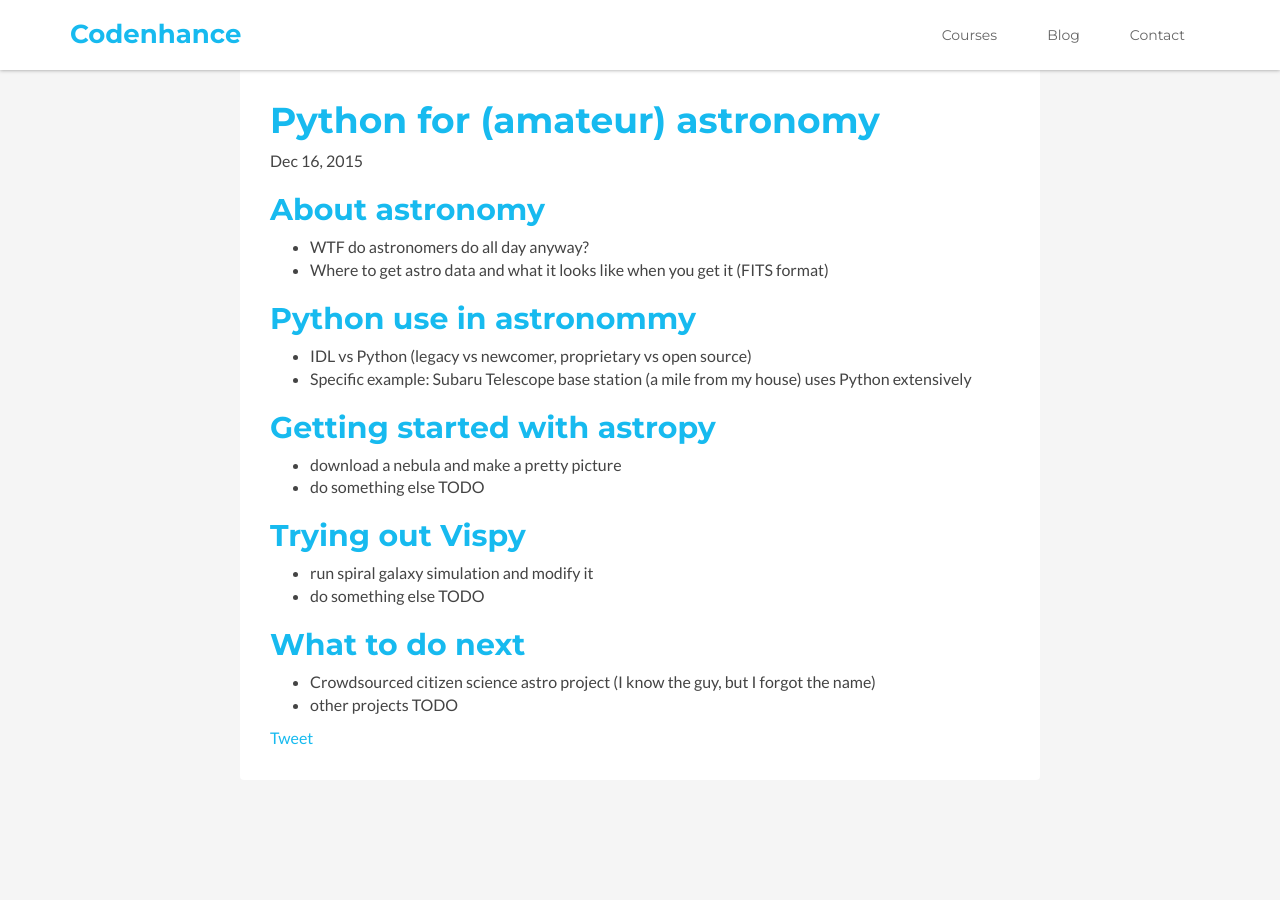
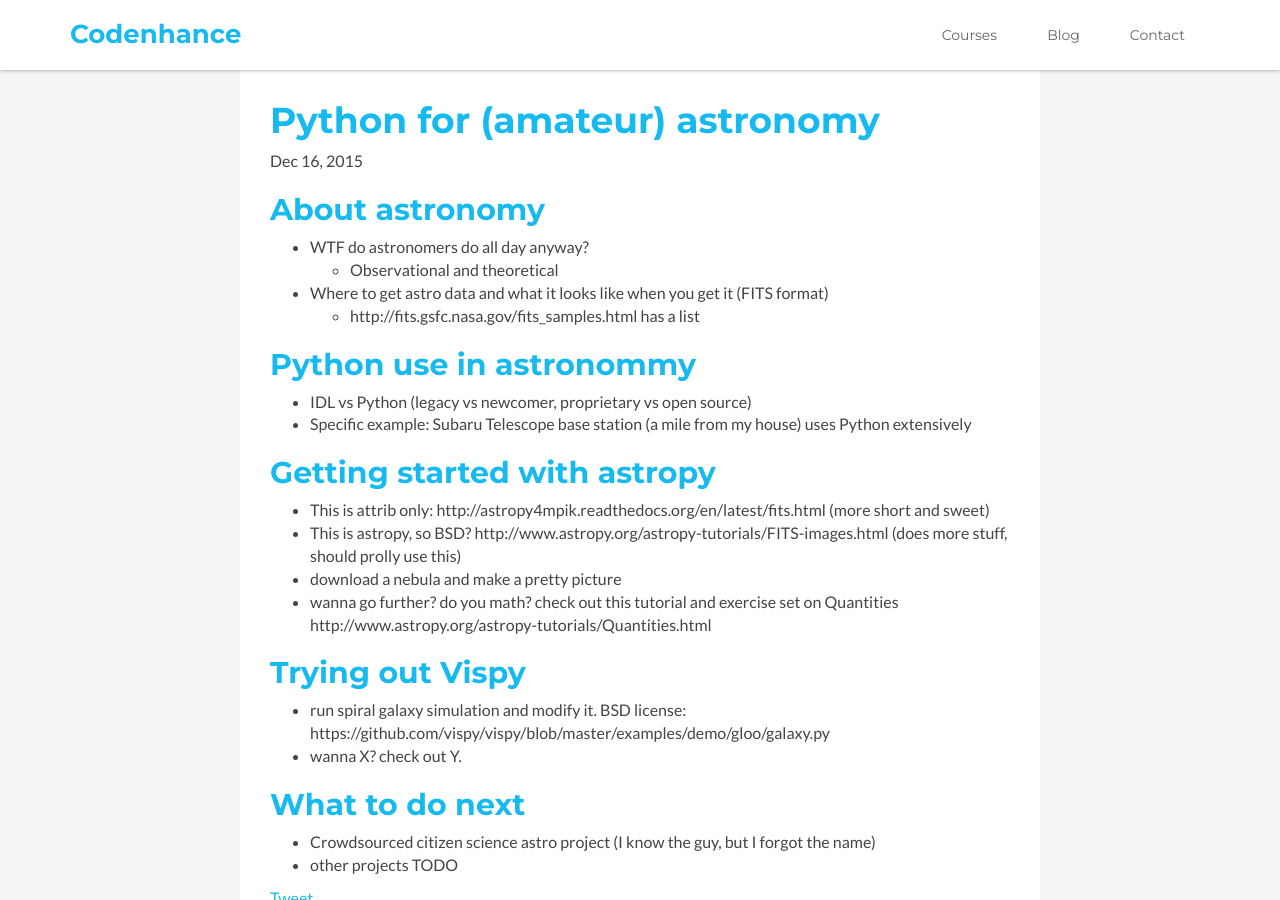
Before and after one commit to Codenhance/codenhance.github.io, a Jekyll site: the page built from python-for-the-amateur-astronomer/index.md, in a window 1280 px wide and 900 px high, scrolled down 367 px. Built offline with Jekyll 4.4.1, drawn with Linux system fonts in a browser that asks for light colours; comment, search, counter and statistics services are not loaded.

Commit message:
add more detail to outline

```diff
--- a/python-for-the-amateur-astronomer/index.md
+++ b/python-for-the-amateur-astronomer/index.md
@@ -7,7 +7,9 @@ date:   2015-12-16 15:12:07
 ## About astronomy
 
 - WTF do astronomers do all day anyway?
+  - Observational and theoretical
 - Where to get astro data and what it looks like when you get it (FITS format)
+  - http://fits.gsfc.nasa.gov/fits_samples.html has a list
 
 ## Python use in astronommy
 
@@ -16,13 +18,15 @@ date:   2015-12-16 15:12:07
 
 ## Getting started with astropy
 
+- This is attrib only: http://astropy4mpik.readthedocs.org/en/latest/fits.html (more short and sweet)
+- This is astropy, so BSD? http://www.astropy.org/astropy-tutorials/FITS-images.html (does more stuff, should prolly use this)
 - download a nebula and make a pretty picture
-- do something else TODO
+- wanna go further? do you math? check out this tutorial and exercise set on Quantities http://www.astropy.org/astropy-tutorials/Quantities.html
 
 ## Trying out Vispy
 
-- run spiral galaxy simulation and modify it
-- do something else TODO
+- run spiral galaxy simulation and modify it. BSD license: https://github.com/vispy/vispy/blob/master/examples/demo/gloo/galaxy.py
+- wanna X? check out Y.
 
 ## What to do next
 
```
